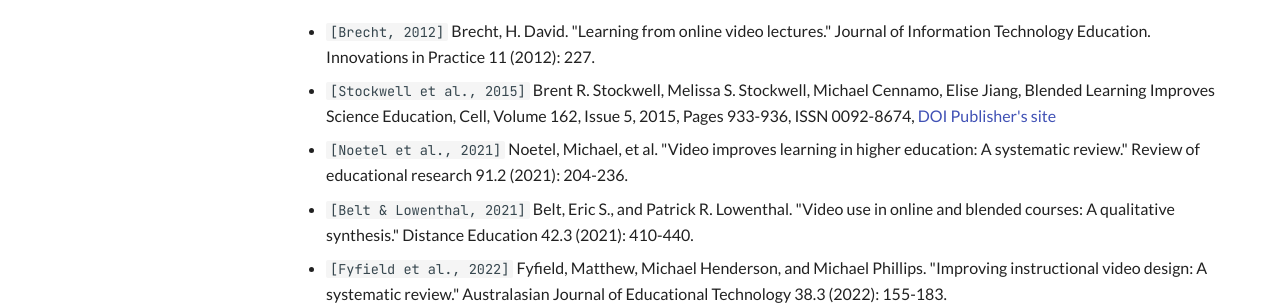
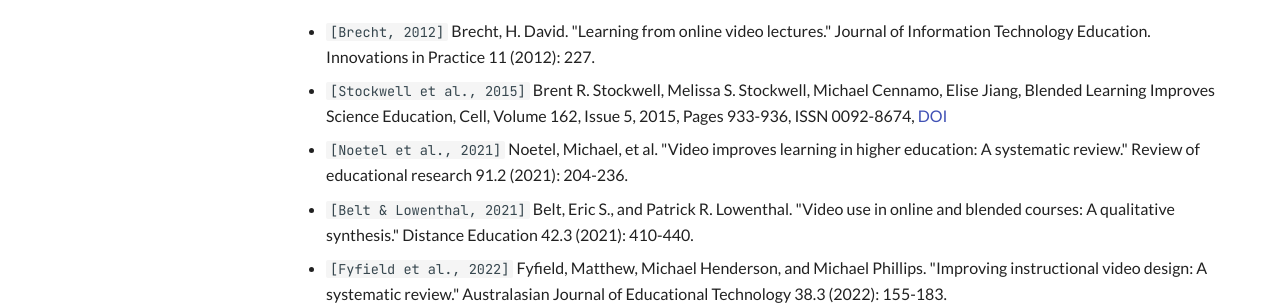
Before and after one commit to NBISweden/teaching_literature_club, an MkDocs documentation site: the page built from docs/events/20250818/README.md, in a window 1280 px wide and 900 px high, scrolled down 5250 px. Shown: the part 313-618 px from the top of the window. Built offline with MkDocs 1.6.1 and Material for MkDocs 9.7.7, drawn with Linux system fonts in a browser that asks for light colours; comment, search, counter and statistics services are not loaded.

Commit message:
Fix links

```diff
--- a/docs/events/20250818/README.md
+++ b/docs/events/20250818/README.md
@@ -14,7 +14,6 @@ tags:
   the impact of embedded learning prompts in an undergraduate physics lesson.
   `J Comput High Educ` 36, 852–874 (2024).
   [`https://link.springer.com/article/10.1007/s12528-023-09379-w`](https://link.springer.com/article/10.1007/s12528-023-09379-w)
-
 ## Notes
 
 ### Questions
@@ -299,7 +298,6 @@ the 9% for disorganized learners only, as shown in this paper).
   Blended Learning Improves Science Education,
   Cell, Volume 162, Issue 5, 2015, Pages 933-936, ISSN 0092-8674,
   [DOI](https://doi.org/10.1016/j.cell.2015.08.009)
-  [Publisher's site](https://www.sciencedirect.com/science/article/pii/S0092867415010223)
 
 - `[Noetel et al., 2021]` Noetel, Michael, et al. "Video improves learning in higher education: A systematic review." Review of educational research 91.2 (2021): 204-236.
 
```
Also changed, not shown: docs/events/20240918/README.md (renamed from docs/events/20240918/20240918.md), docs/events/20241016/README.md (renamed from docs/events/20241016/20241016.md), docs/events/20241128/README.md (renamed from docs/events/20241128/20241128.md).
